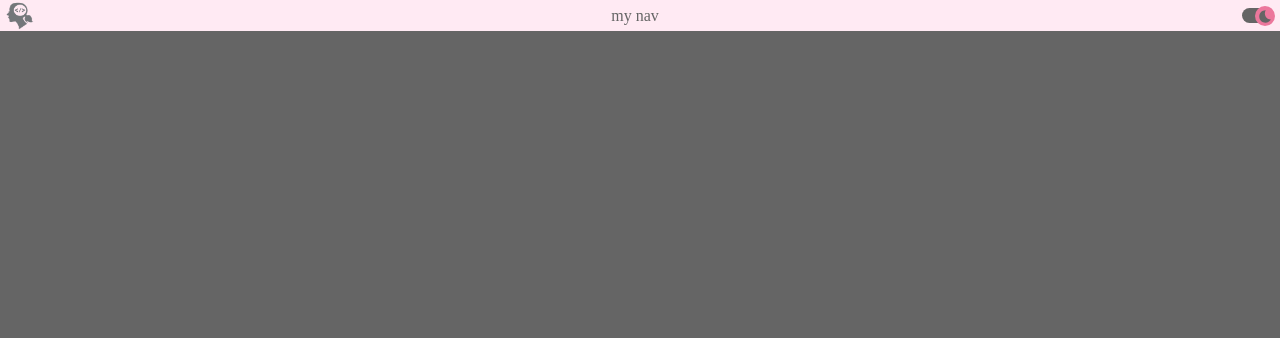
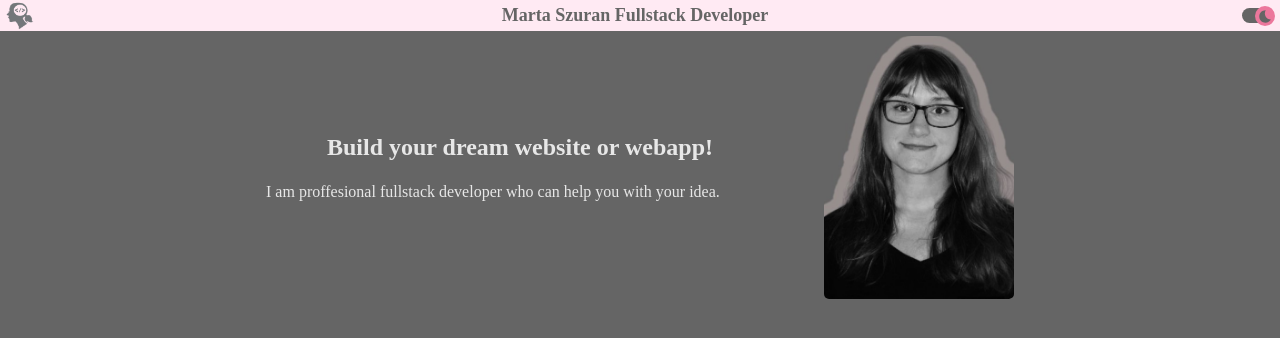
Before and after one commit to MartaSzuran/portfolio, a React (Vite) app: page / in a window 1280 px wide. Shown: the top 338 px of the page. Built offline with nearby package versions, Linux system fonts and the light colour scheme.

Commit message:
subheader changes

```diff
--- a/src/App.tsx
+++ b/src/App.tsx
@@ -1,7 +1,6 @@
 import { useState } from 'react';
 import Header from './components/Header/Header';
-import WbSunnyIcon from '@mui/icons-material/WbSunny';
-import BedtimeIcon from '@mui/icons-material/Bedtime';
+import SubHeader from './components/SubHeader/SubHeader';
 import './styles/_main.scss';
 
 function App() {
@@ -19,7 +18,9 @@ function App() {
     <>
       <div className={`theme ${theme}`}>
         <Header theme={theme} handleThemeSwitchClick={handleThemeSwitchClick} />
-        <main></main>
+        <main>
+          <SubHeader />
+        </main>
         <footer></footer>
       </div>
     </>
--- a/src/components/Header/Header.tsx
+++ b/src/components/Header/Header.tsx
@@ -5,7 +5,6 @@ type HeaderProps = {
   theme?: string;
   handleThemeSwitchClick: () => void;
 };
-
 const Header = ({ theme = 'dark', handleThemeSwitchClick }: HeaderProps) => {
   return (
     <header className={`${theme}-reverse`}>
@@ -14,7 +13,7 @@ const Header = ({ theme = 'dark', handleThemeSwitchClick }: HeaderProps) => {
         alt='logo'
         className={`navimage ${theme}-reverse`}
       />
-      <nav>my nav</nav>
+      <h1 className='websiteTitle'>Marta Szuran Fullstack Developer</h1>
       <div className='switchContainer'>
         <input type='checkbox' id='darkmode-toggle' className={`${theme}`} />
         <label
--- /dev/null
+++ b/src/components/SubHeader/SubHeader.tsx
@@ -0,0 +1,17 @@
+const SubHeader = () => {
+  return (
+    <section className='subheaderSection'>
+      <div className='subheaderTitle'>
+        <h1>Build your dream website or webapp!</h1>
+        <p>I am proffesional fullstack developer who can help you with your idea.</p>
+      </div>
+      <img
+        src='public\assets\MartaSzuranGrey.JPG'
+        alt='Marta Szuran image'
+        className='subheaderImage'
+      />
+    </section>
+  );
+};
+
+export default SubHeader;
--- a/src/styles/_main.scss
+++ b/src/styles/_main.scss
@@ -2,3 +2,4 @@
 @import './layouts/navbar.scss';
 @import './mixins/theme.scss';
 @import './variables/index.scss';
+@import './components/index.scss';
--- a/src/styles/base/_reset.scss
+++ b/src/styles/base/_reset.scss
@@ -20,3 +20,11 @@ body {
 .light-reverse {
   @include theme-change($theme-dark...);
 }
+
+h1,
+h2,
+h3,
+h4,
+p {
+  margin: 0;
+}
--- /dev/null
+++ b/src/styles/components/_header.scss
@@ -0,0 +1,3 @@
+.websiteTitle {
+  font-size: 18px;
+}
--- /dev/null
+++ b/src/styles/components/_index.scss
@@ -0,0 +1,2 @@
+@import './header.scss';
+@import './subHeader.scss';
--- /dev/null
+++ b/src/styles/components/_subHeader.scss
@@ -0,0 +1,23 @@
+.subheaderSection {
+  width: inherit;
+  padding: 5px;
+  display: flex;
+  flex-direction: row;
+  align-items: center;
+  justify-content: center;
+  gap: 50px;
+
+  h1 {
+    text-align: center;
+    margin-bottom: 22px;
+  }
+}
+
+.subheaderImage {
+  width: 190px;
+  border-radius: 5px;
+}
+
+.subheaderTitle {
+  width: 40%;
+}
```
Also changed, not shown: public/assets/MartaSzuran.jpg (added), public/assets/MartaSzuranGrey.jpg (added).
